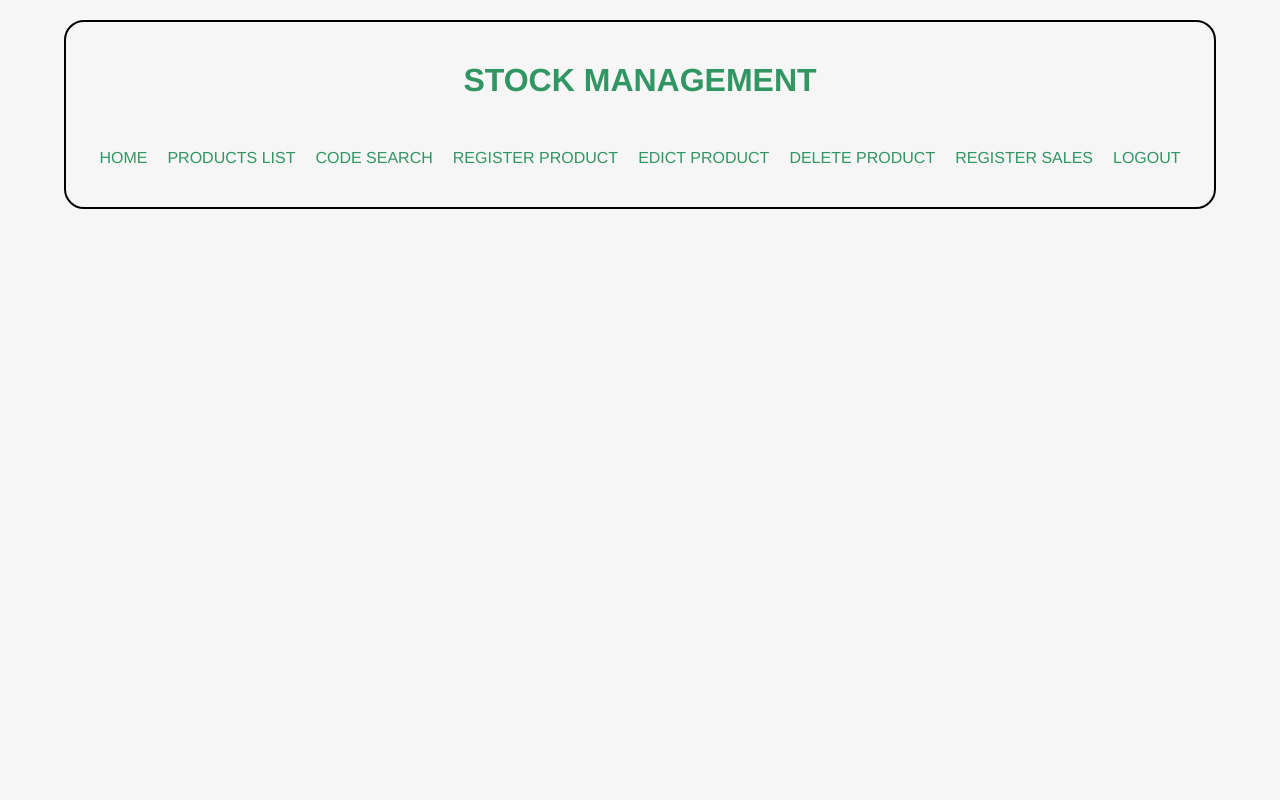
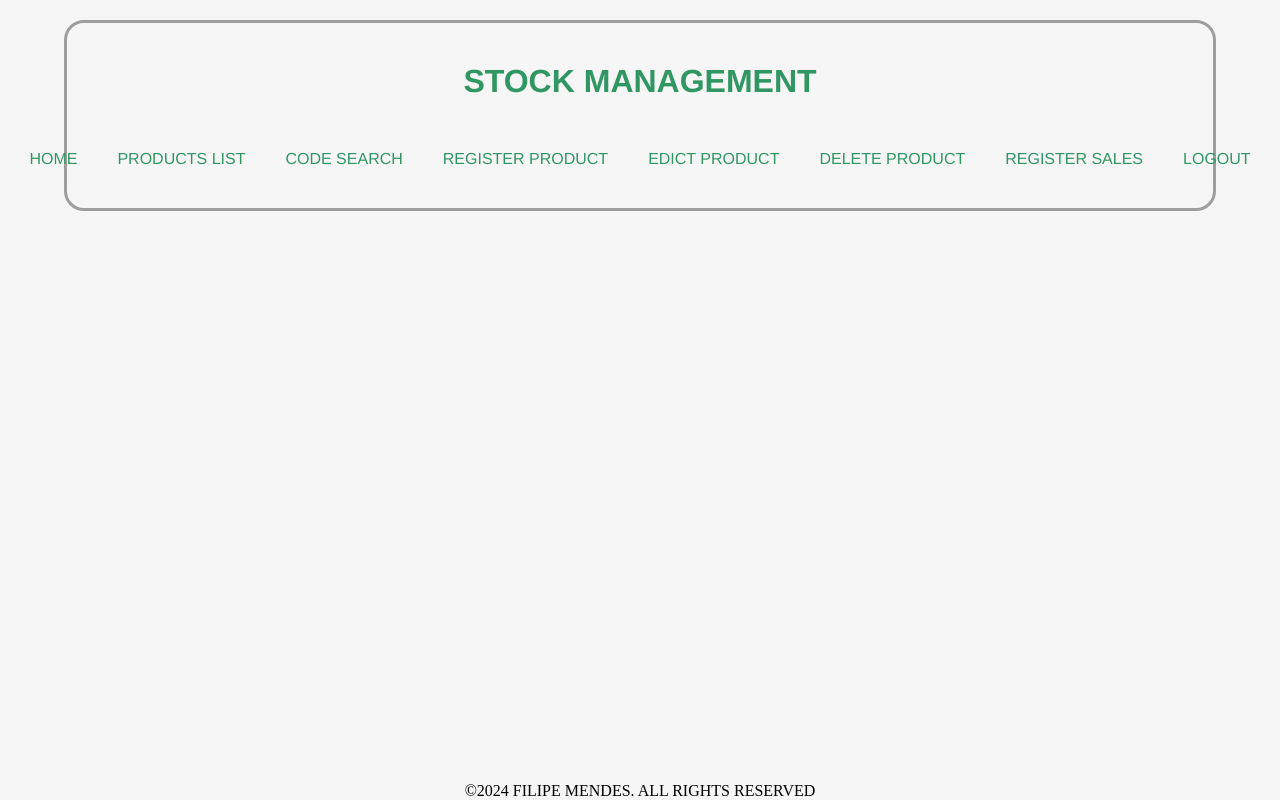
Before and after one commit to FMatiasMendes/Stock_Management_Site, a PHP site: page /home.php in a window 1280 px wide. Run offline with PHP 8.4, Linux system fonts and the light colour scheme.

Commit message:
footer done

```diff
--- a/home.php
+++ b/home.php
@@ -32,7 +32,9 @@
 
 		<main></main>
 
-		<footer></footer>
+		<footer>
+			<p>&copy;<?php echo date("Y"); ?> FILIPE MENDES. ALL RIGHTS RESERVED </p>
+		</footer>
 
 	</body>
 </html>
--- a/styles/style.css
+++ b/styles/style.css
@@ -1,5 +1,6 @@
 :root {
   --text-color: rgb(48, 150, 99);
+	--border-color: rgba(130, 128, 128, 0.75);
   --font-size: 16px;
 	--font-family: 'Franklin Gothic Medium', 'Arial Narrow', Arial, sans-serif;
 }
@@ -12,10 +13,12 @@
 body{
 	background-color: hsla(0, 3%, 94%, 0.5);
 	min-width: 1200px;
+	height: 100%;
 }
 
 .outer-border{
-	border: 2px solid black;
+	border: 3px solid;
+	border-color: var(--border-color);
 	border-radius: 20px;
 	margin: 20px 5% 0px 5%;
 	padding: 40px 20px;
@@ -31,7 +34,7 @@ body{
 	list-style-type: none;
 	display: flex;
 	justify-content: center;
-	gap: 20px;
+	gap: 40px;
 	margin-top: 50px;
 }
 
@@ -48,8 +51,23 @@ body{
 	cursor: pointer;
 	text-align: center;
 	white-space: nowrap;
+	font-size: 16px;
+	transition: 0.5s ease;
 }
 
 .nav-links li a:hover{
 	color: cyan;
 }
+
+
+
+
+
+footer{
+	font-family: (--font-family);
+	display: block;
+	justify-items: center;
+	position: fixed;
+	bottom: 0;
+	width: 100%;
+}
```
